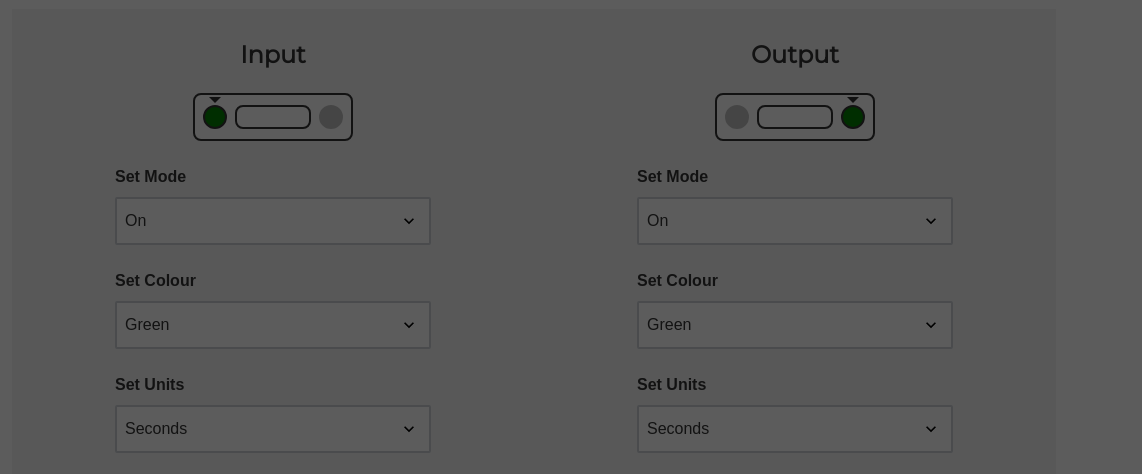
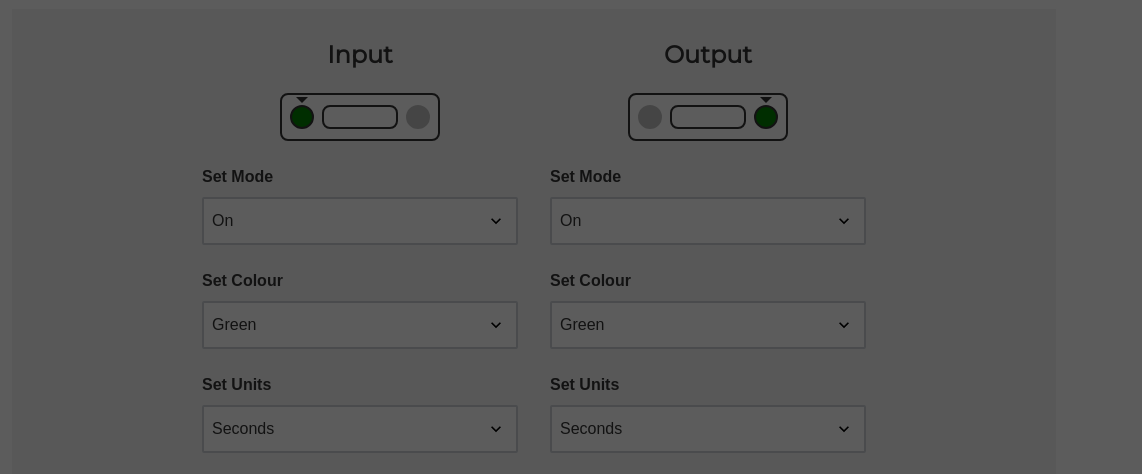
Before and after one commit to nicholasmakhija/sandbox, a plain HTML site: page lighting/index.html in a window 1280 px wide. Shown: the part 207-681 px from the top of the page, 138-1280 px from the left. Drawn offline with Linux system fonts and the light colour scheme; files that its build step writes are made by us from their sources.

Commit message:
refactor: lighting-config col layout

```diff
--- a/lighting/index.html
+++ b/lighting/index.html
@@ -562,7 +562,7 @@
   <div class="component">
     <div class="lighting-config  js-lighting-config" id="94809fe7-90c4-46d0-b987-ffbaf51f7c99">
       <div class="row">
-        <div class="col-6 col-xl-4 offset-xl-1">
+        <div class="col-6 col-xl-4 offset-xl-2">
 
           <div class="lighting-config__group">
             <h2 class="lighting-config__title">Input</h2>
@@ -644,7 +644,7 @@
           </div>
         </div>
 
-        <div class="col-6 col-xl-4 offset-xl-2">
+        <div class="col-6 col-xl-4">
 
           <div class="lighting-config__group">
             <h2 class="lighting-config__title">Output</h2>
```
